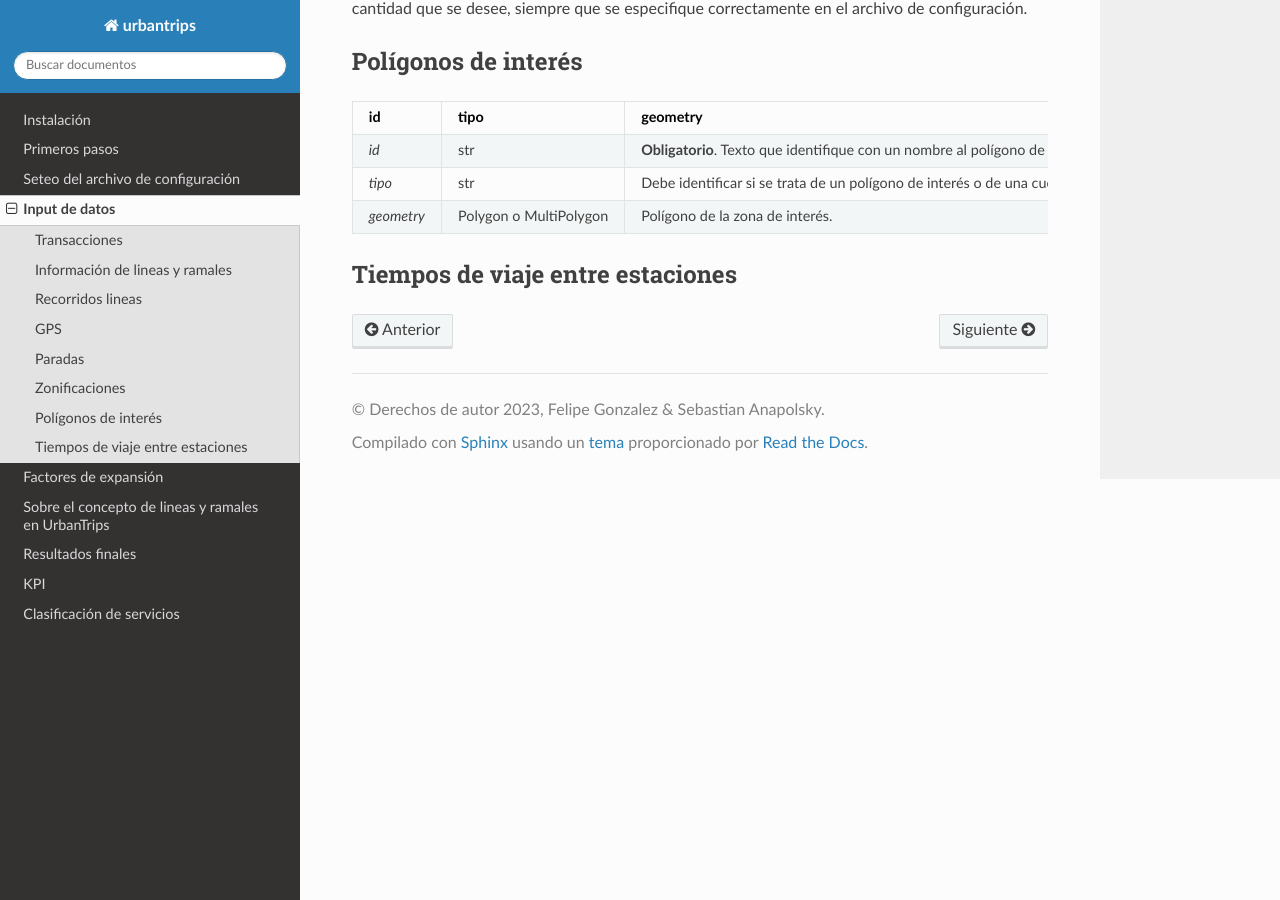
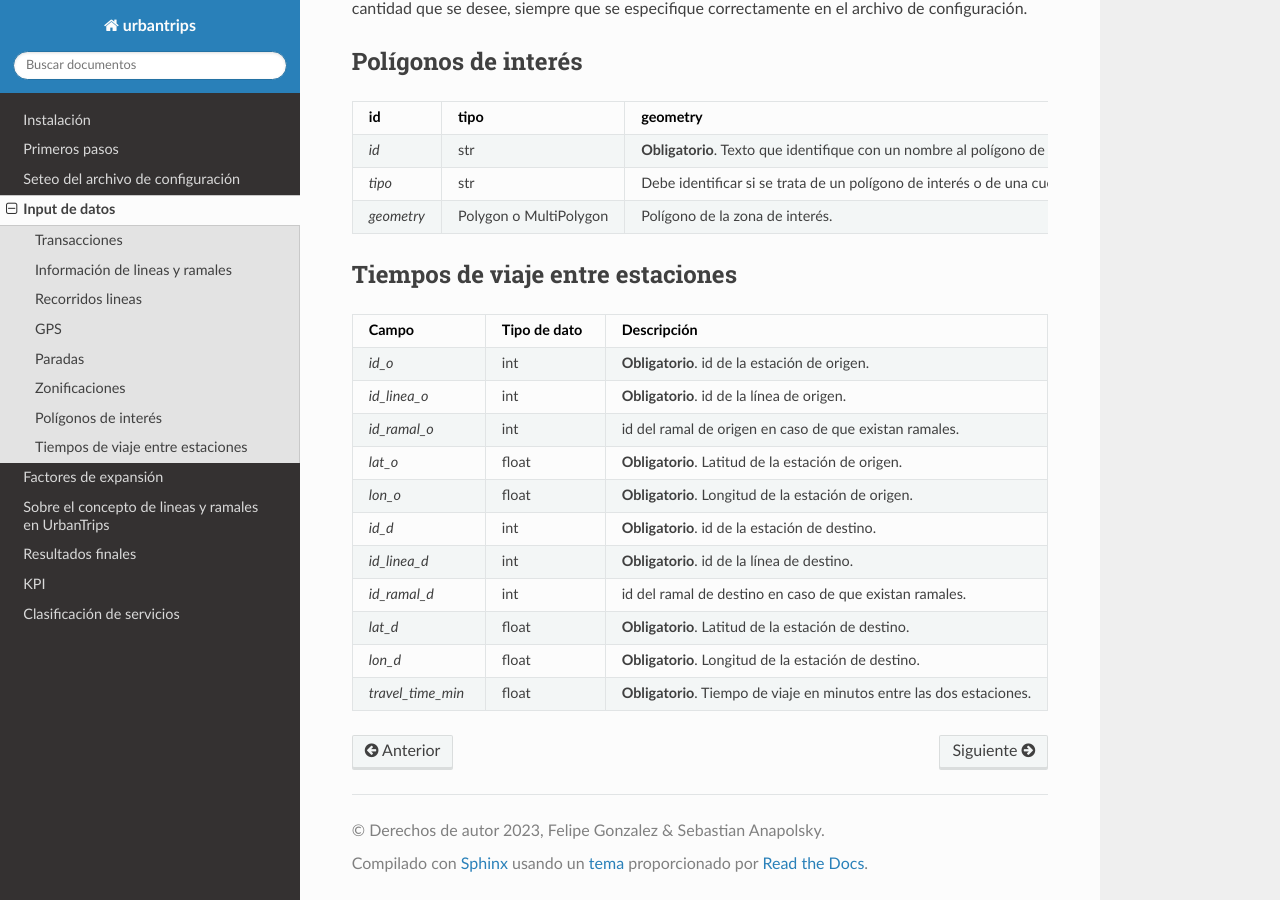
Before and after one commit to EL-BID/UrbanTrips, a Sphinx documentation site: the page built from docs/source/inputs.rst, in a window 1280 px wide and 900 px high, scrolled down 2794 px. Built offline with Sphinx 7.4.7 and the Read the Docs theme 3.1.0, drawn with Linux system fonts in a browser that asks for light colours.

Commit message:
Fixes doc

```diff
--- a/docs/source/inputs.rst
+++ b/docs/source/inputs.rst
@@ -226,23 +226,15 @@ Polígonos de interés
 
 
 Tiempos de viaje entre estaciones
---------------------
+---------------------------------
 
 .. list-table::
    :widths: 25 25 50
    :header-rows: 1
 
-   * - id_o
-     - id_linea_o
-     - id_ramal_o
-     - lat_o
-     - lon_o
-     - id_d
-     - id_linea_d
-     - id_ramal_d
-     - lat_d
-     - lon_d
-     - travel_time_min
+   * - Campo
+     - Tipo de dato
+     - Descripción
    * - *id_o*
      - int
      - **Obligatorio**. id de la estación de origen.
```
